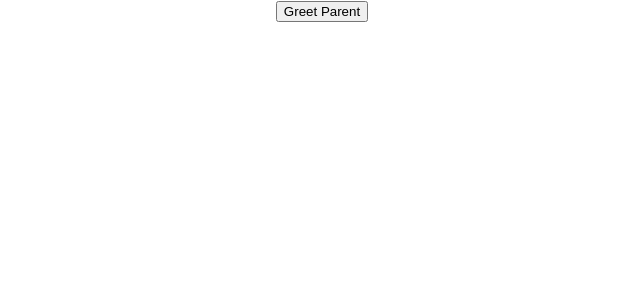
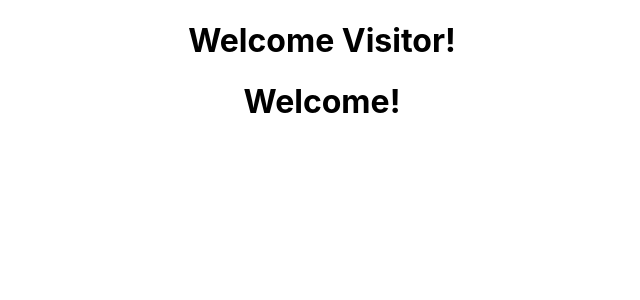
Before and after one commit to roberto-rebello/react-demo, a React (Create React App) app: page / in a window 1280 px wide. Shown: the top 300 px of the page, without its empty margins (318-958 px from the left). Built offline with nearby package versions, Linux system fonts and the light colour scheme.

Commit message:
Creting UserGreeting for conditional rendering example

```diff
--- a/src/App.js
+++ b/src/App.js
@@ -3,6 +3,7 @@ import Greet from "./components/Greet"
 import Message from "./components/Message"
 import ClickHandler from "./components/ClickHandler"
 import ParentComponent from "./components/ParentComponent"
+import UserGreeting from "./components/UserGreeting"
 
 function App() {
     return (
@@ -15,8 +16,9 @@ function App() {
                 <p>This is children props</p>
             </Greet>
             <Message/>
-            <ClickHandler/>*/}
-            <ParentComponent/>
+            <ClickHandler/>
+            <ParentComponent/>*/}
+            <UserGreeting/>
         </div>
     );
 }
--- /dev/null
+++ b/src/components/UserGreeting.js
@@ -0,0 +1,10 @@
+export default function UserGreeting() {
+    const isLoggedIn = false;
+
+    return (
+    <>
+    <h1>Welcome {isLoggedIn ? "User" : "Visitor"}!</h1> {/* ternary operator mode */}
+    <h1>Welcome{isLoggedIn && " User"}!</h1>            {/* "short circuit" mode */}
+    </>
+    )
+}
```
